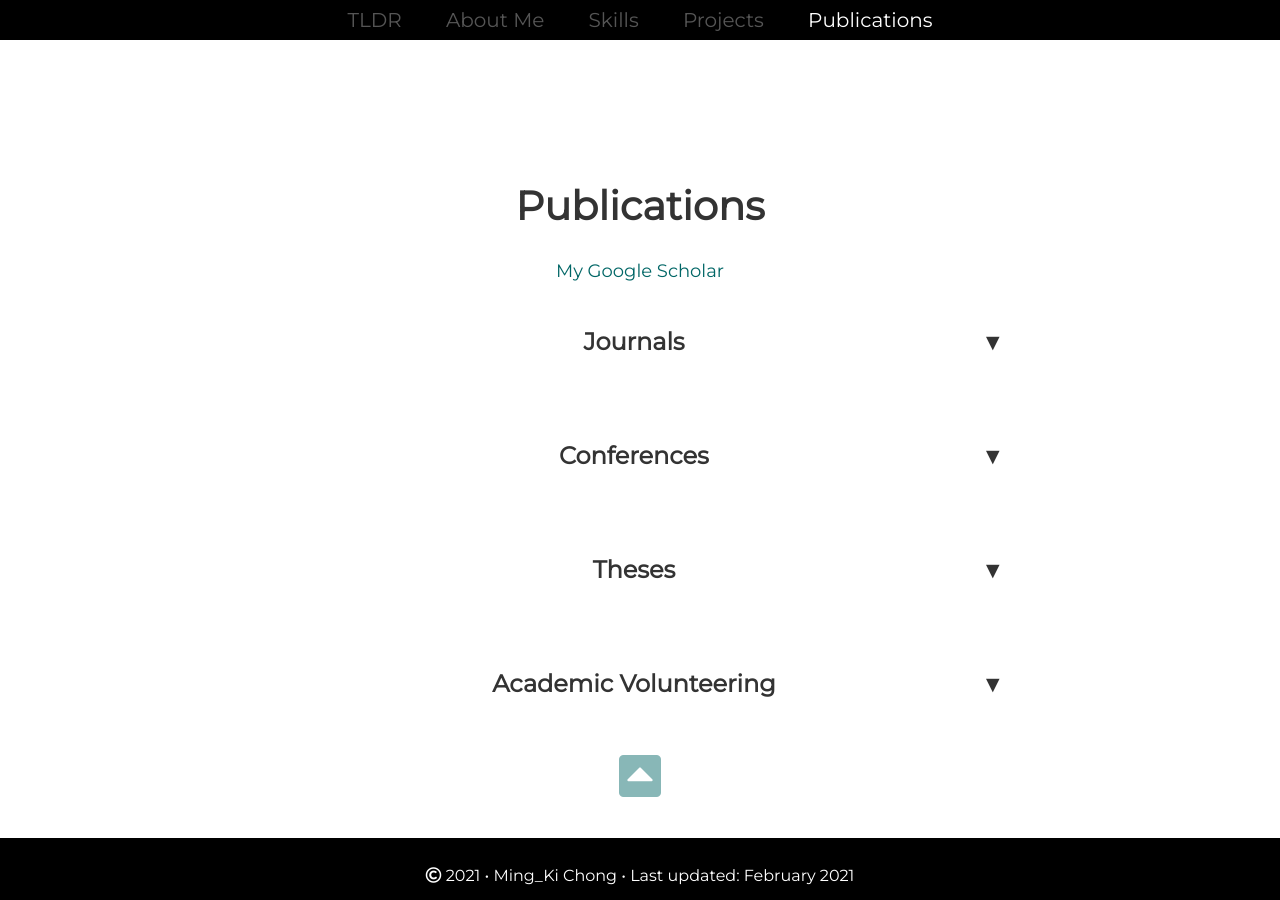
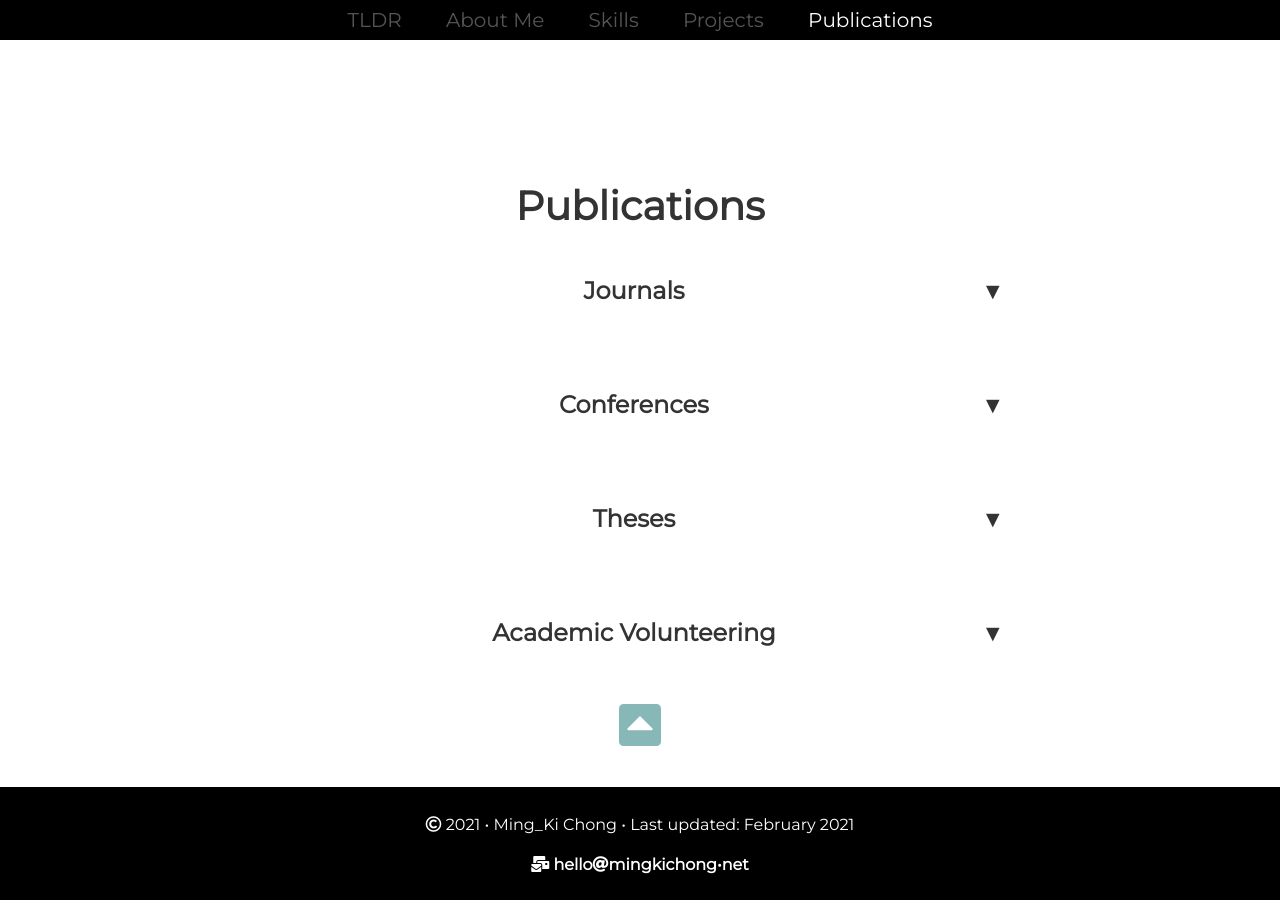
Before and after one commit to mingkichong/mingkichong.github.io, a Jekyll site: the page built from index.html, in a window 1280 px wide and 900 px high, scrolled down 10281 px. Built offline with Jekyll 4.4.1, drawn with Linux system fonts in a browser that asks for light colours.

Commit message:
remove google scholar link

```diff
--- a/_includes/publications.html
+++ b/_includes/publications.html
@@ -7,9 +7,6 @@
 
   <div class="user-details">
     <h1> Publications </h1>
-    <div id="pub_google_scholar" >
-      <a href="https://scholar.google.com/citations?user={{site.google-scholar.user}}" target="_blank">My Google Scholar</a>
-    </div>
   </div>
   <div align="center">
     <h3 class="pub_collapsible">Journals</h3>
```
